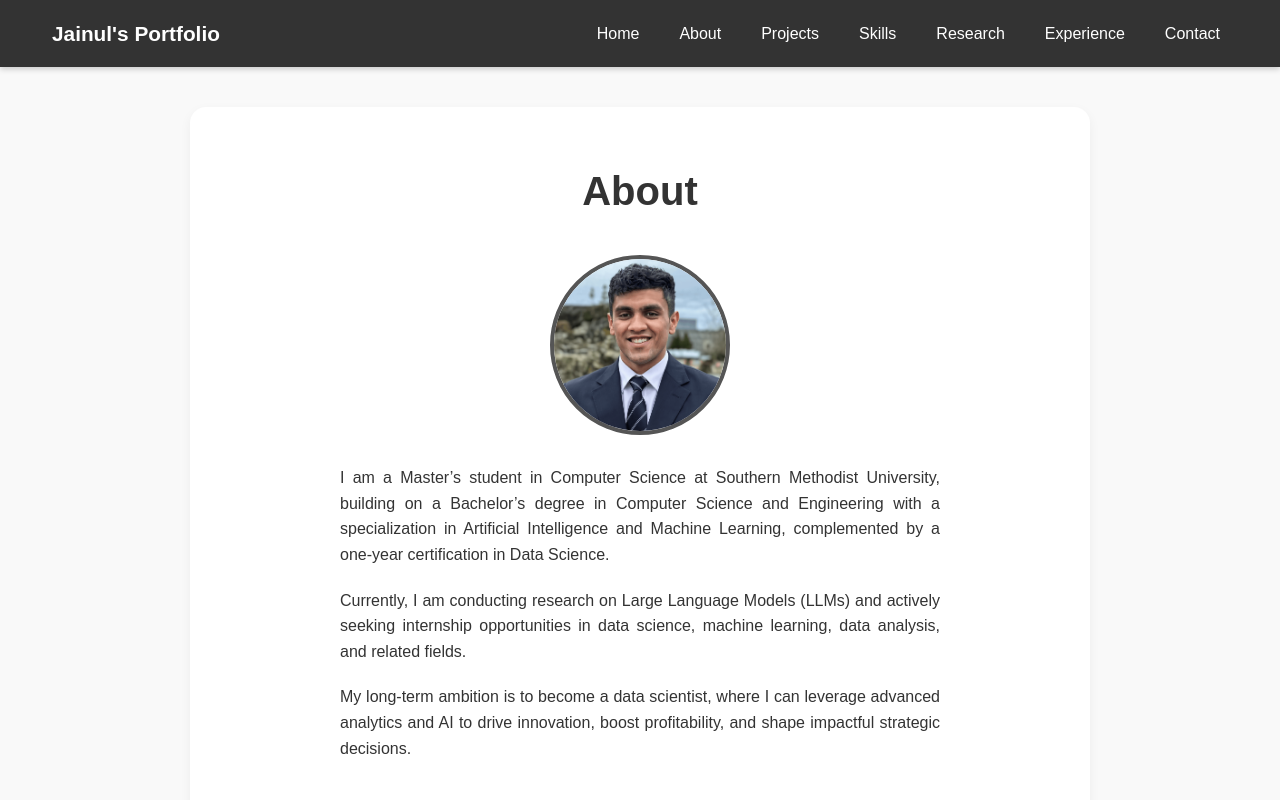
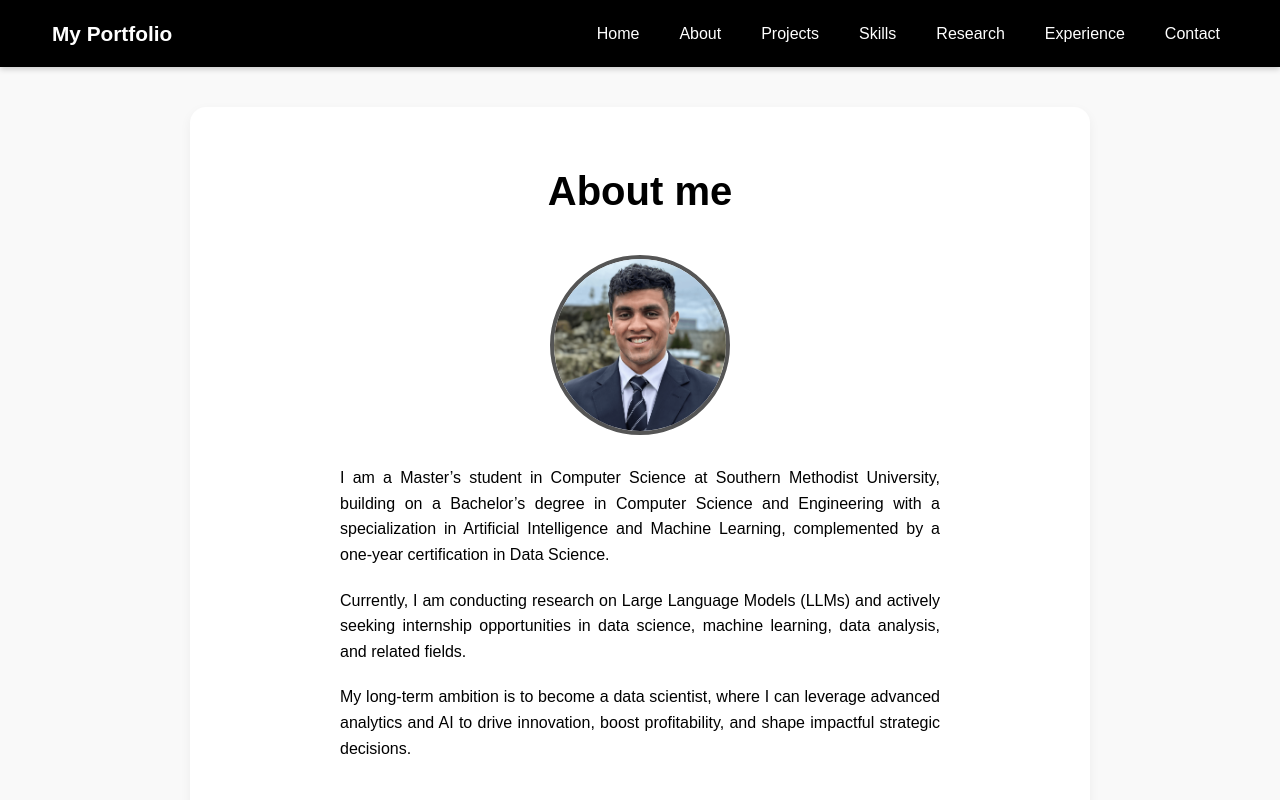
Before and after one commit to JainulTrivedi55555/My-Portfolio, a plain HTML site: page about.html in a window 1280 px wide. Shown: the top 800 px of the page. Drawn offline with nearby package versions, Linux system fonts and the light colour scheme.

Commit message:
Second Commit

```diff
--- a/about.html
+++ b/about.html
@@ -15,13 +15,13 @@
       font-family: Arial, sans-serif;
       line-height: 1.6;
       background-color: #f9f9f9;
-      color: #333;
+      color: #000000;
     }
     .navbar {
       position: sticky;
       top: 0;
       z-index: 1000;
-      background-color: #333;
+      background-color: #000000;
       padding: 12px 20px;
       box-shadow: 0 2px 6px rgba(0,0,0,0.2);
     }
@@ -53,7 +53,7 @@
       transition: background-color 0.3s ease, color 0.3s ease;
     }
     .nav-link:hover {
-      background-color: #555;
+      background-color: #000000;
       border-radius: 4px;
       color: #ffdd57;
     }
@@ -174,7 +174,7 @@
 <body>
     <nav class="navbar">
         <div class="container-fluid">
-        <a href="index.html" class="navbar-brand">Jainul's Portfolio</a>
+        <a href="index.html" class="navbar-brand">My Portfolio</a>
         <ul class="nav-links">
             <li><a class="nav-link" href="index.html">Home</a></li>
             <li><a class="nav-link" href="about.html">About</a></li>
@@ -188,7 +188,7 @@
     </nav>
 
   <section id="about" class="about-section">
-    <h1>About</h1>
+    <h1>About me</h1>
     <img src="images/about.png" alt="Profile Picture" />
     <div class="about-text">
       <p>I am a Master’s student in Computer Science at Southern Methodist University, building on a Bachelor’s degree in Computer Science and Engineering with a specialization in Artificial Intelligence and Machine Learning, complemented by a one-year certification in Data Science.</p>
```
Also changed, not shown: experience.html (+4 -4 lines), index.html (+4 -4 lines), projects.html (+4 -4 lines), research.html (+5 -5 lines), skills.html (+3 -3 lines).
